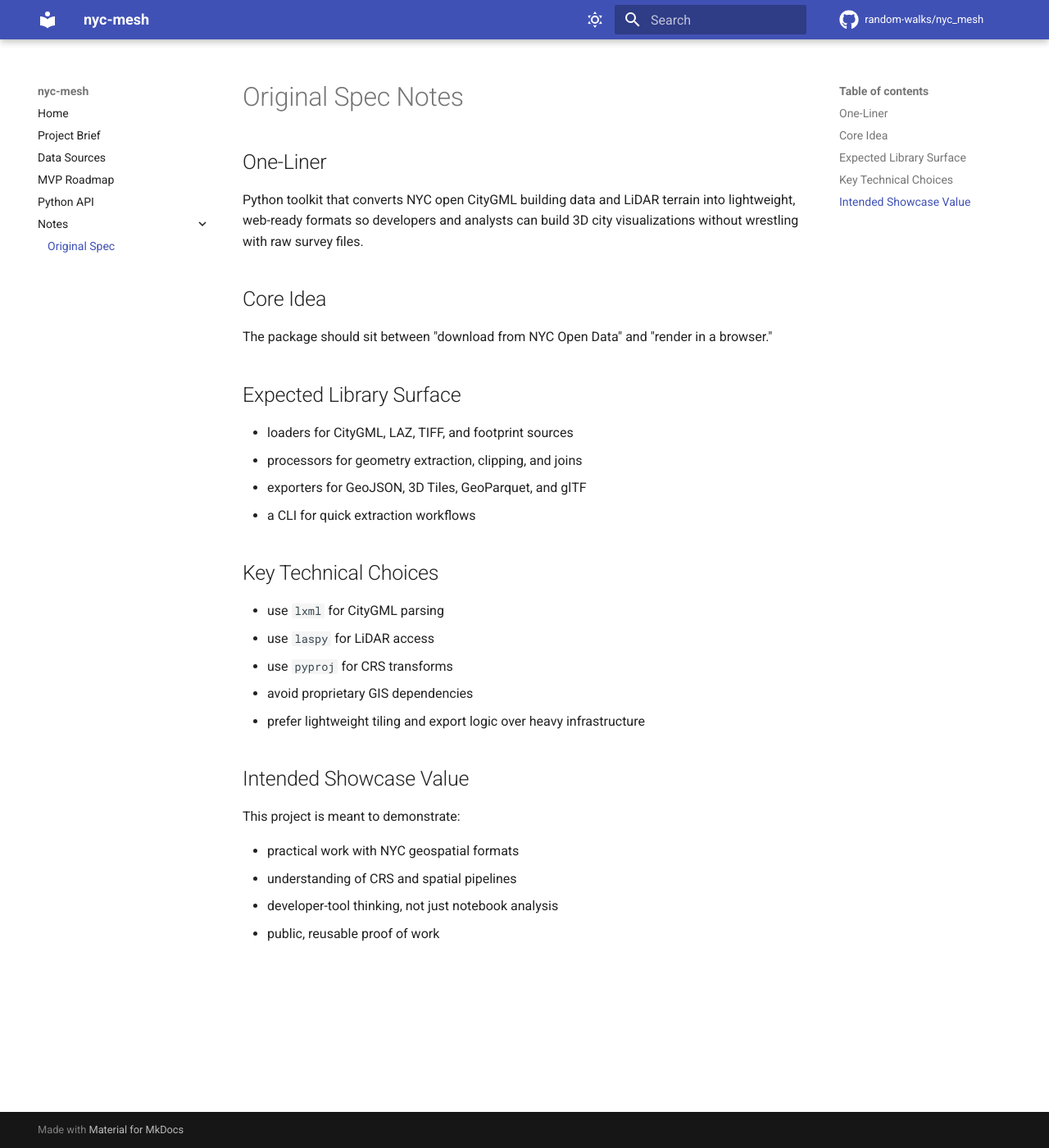
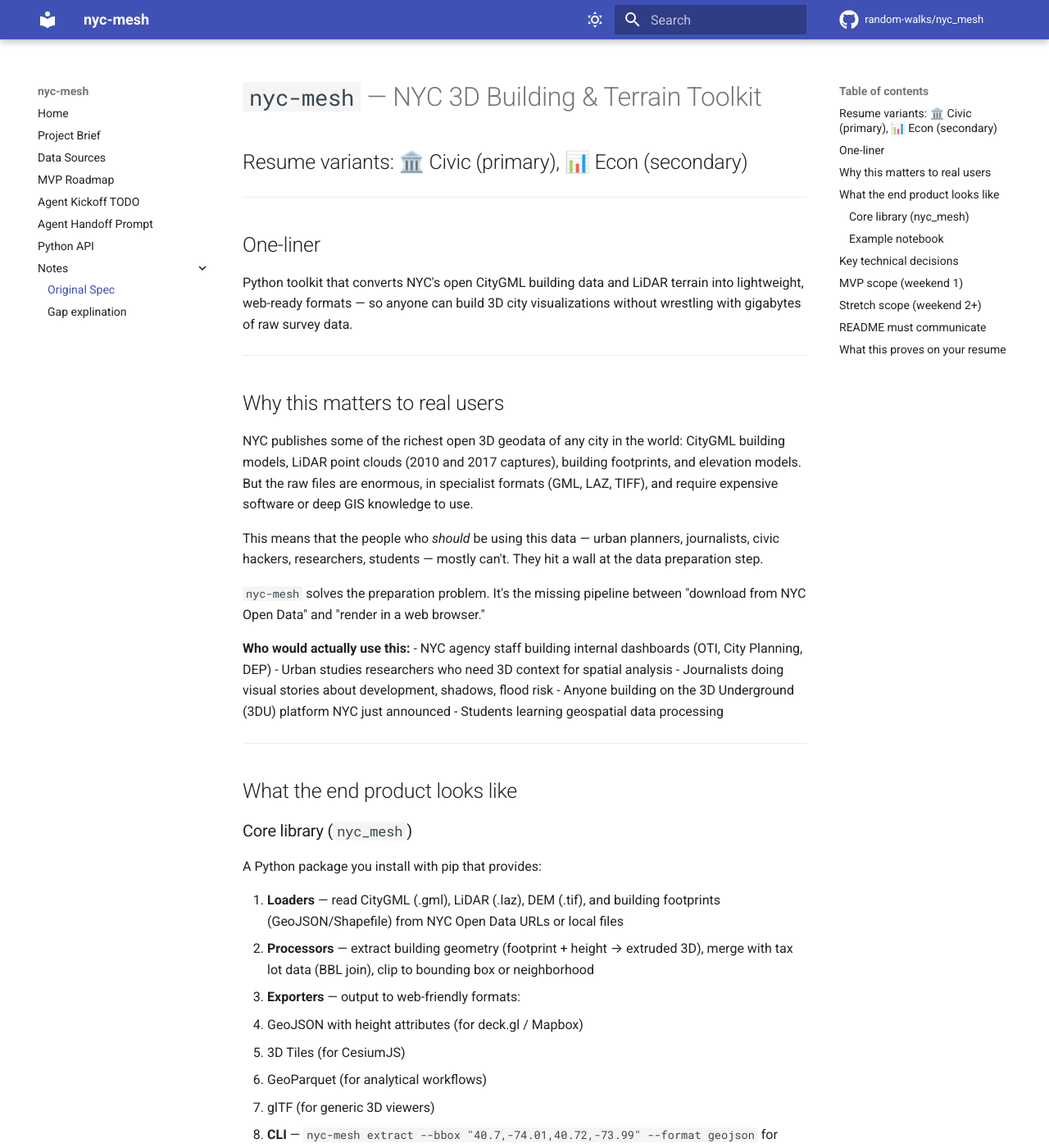
Before and after one commit to random-walks/nyc-mesh, an MkDocs documentation site: the page built from docs/notes/original-spec.md, in a window 1280 px wide and 1400 px high. Shown: the whole window at 82% size. Built offline with MkDocs 1.6.1 and Material for MkDocs 9.7.7, drawn with Linux system fonts in a browser that asks for light colours; comment, search, counter and statistics services are not loaded; some of the changed text lies outside the part shown.

Commit message:
Seed nyc-mesh planning docs and API scaffold.
Import the exact source spec and gap explanation, add kickoff handoff docs, and expose a typed NotImplemented package surface for v0.1 work.

Made-with: Cursor

```diff
--- a/docs/notes/original-spec.md
+++ b/docs/notes/original-spec.md
@@ -1,33 +1,104 @@
-# Original Spec Notes
+# `nyc-mesh` — NYC 3D Building & Terrain Toolkit
 
-## One-Liner
+## Resume variants: 🏛️ Civic (primary), 📊 Econ (secondary)
 
-Python toolkit that converts NYC open CityGML building data and LiDAR terrain into lightweight, web-ready formats so developers and analysts can build 3D city visualizations without wrestling with raw survey files.
+---
 
-## Core Idea
+## One-liner
 
-The package should sit between "download from NYC Open Data" and "render in a browser."
+Python toolkit that converts NYC's open CityGML building data and LiDAR terrain into lightweight, web-ready formats — so anyone can build 3D city visualizations without wrestling with gigabytes of raw survey data.
 
-## Expected Library Surface
+---
 
-- loaders for CityGML, LAZ, TIFF, and footprint sources
-- processors for geometry extraction, clipping, and joins
-- exporters for GeoJSON, 3D Tiles, GeoParquet, and glTF
-- a CLI for quick extraction workflows
+## Why this matters to real users
 
-## Key Technical Choices
+NYC publishes some of the richest open 3D geodata of any city in the world: CityGML building models, LiDAR point clouds (2010 and 2017 captures), building footprints, and elevation models. But the raw files are enormous, in specialist formats (GML, LAZ, TIFF), and require expensive software or deep GIS knowledge to use.
 
-- use `lxml` for CityGML parsing
-- use `laspy` for LiDAR access
-- use `pyproj` for CRS transforms
-- avoid proprietary GIS dependencies
-- prefer lightweight tiling and export logic over heavy infrastructure
+This means that the people who *should* be using this data — urban planners, journalists, civic hackers, researchers, students — mostly can't. They hit a wall at the data preparation step.
 
-## Intended Showcase Value
+`nyc-mesh` solves the preparation problem. It's the missing pipeline between "download from NYC Open Data" and "render in a web browser."
 
-This project is meant to demonstrate:
+**Who would actually use this:**
+- NYC agency staff building internal dashboards (OTI, City Planning, DEP)
+- Urban studies researchers who need 3D context for spatial analysis
+- Journalists doing visual stories about development, shadows, flood risk
+- Anyone building on the 3D Underground (3DU) platform NYC just announced
+- Students learning geospatial data processing
 
-- practical work with NYC geospatial formats
-- understanding of CRS and spatial pipelines
-- developer-tool thinking, not just notebook analysis
-- public, reusable proof of work
+---
+
+## What the end product looks like
+
+### Core library (`nyc_mesh`)
+
+A Python package you install with pip that provides:
+
+1. **Loaders** — read CityGML (.gml), LiDAR (.laz), DEM (.tif), and building footprints (GeoJSON/Shapefile) from NYC Open Data URLs or local files
+2. **Processors** — extract building geometry (footprint + height → extruded 3D), merge with tax lot data (BBL join), clip to bounding box or neighborhood
+3. **Exporters** — output to web-friendly formats:
+   - GeoJSON with height attributes (for deck.gl / Mapbox)
+   - 3D Tiles (for CesiumJS)
+   - GeoParquet (for analytical workflows)
+   - glTF (for generic 3D viewers)
+4. **CLI** — `nyc-mesh extract --bbox "40.7,-74.01,40.72,-73.99" --format geojson` for quick one-liners
+
+### Example notebook
+
+A Jupyter notebook that:
+- Downloads a neighborhood's worth of CityGML + LiDAR
+- Processes it through the pipeline
+- Renders a 3D visualization using deck.gl (via pydeck) or a static matplotlib 3D plot
+- Shows how to join building heights with PLUTO tax lot data for analytical use
+
+---
+
+## Key technical decisions
+
+**CityGML parsing:** Use `lxml` for XML parsing rather than a heavy GIS stack. NYC's CityGML is LoD1 (extruded footprints) which is simple geometry — no need for a full CityGML library. Extract `gml:Polygon` coordinates and `bldg:measuredHeight`.
+
+**LiDAR processing:** Use `laspy` for reading LAZ/LAS files. For terrain generation, do a simple grid interpolation (scipy) rather than requiring PDAL or GRASS. Keep the dependency tree shallow.
+
+**Coordinate systems:** NYC data uses EPSG:2263 (NY State Plane). Always convert to EPSG:4326 (WGS84) for web output. Use `pyproj` for transforms. This is a common gotcha that trips people up — handle it automatically.
+
+**Tiling:** For large-area exports, implement simple quad-tree tiling so the output doesn't choke web renderers. Each tile is a separate file with a manifest JSON.
+
+**No ESRI dependency.** The whole point is that this works with `pip install nyc-mesh` and nothing else. No ArcPy, no QGIS, no proprietary tools.
+
+---
+
+## MVP scope (weekend 1)
+
+- [ ] CityGML loader for NYC building data (one borough at a time)
+- [ ] Footprint + height extraction → GeoJSON with `height` property
+- [ ] Bounding box clipping
+- [ ] pydeck notebook rendering a neighborhood in 3D
+- [ ] README with install, quickstart, screenshot
+- [ ] Published to PyPI
+
+## Stretch scope (weekend 2+)
+
+- [ ] LiDAR terrain mesh generation
+- [ ] 3D Tiles export for CesiumJS
+- [ ] PLUTO join (BBL → tax lot attributes on each building)
+- [ ] CLI tool
+- [ ] GeoParquet export
+- [ ] Pre-built tile sets for each community district (hosted on GitHub Releases or S3)
+
+---
+
+## README must communicate
+
+1. **The problem:** NYC's 3D building data is incredible but inaccessible without specialist tools
+2. **The solution:** `pip install nyc-mesh` → three lines of Python → 3D buildings in your browser
+3. **A screenshot:** 3D rendering of a recognizable NYC neighborhood (DUMBO, LES, Midtown)
+4. **Data sources:** Link to every NYC Open Data URL used, with license info
+5. **Who it's for:** explicitly name urban planners, researchers, journalists, civic hackers
+
+---
+
+## What this proves on your resume
+
+- You can work with CityGML, LiDAR, and the exact spatial formats NYC OTI manages
+- You understand coordinate systems, spatial data pipelines, and web-friendly geo formats
+- You can build developer tools (CLI, pip package) not just notebooks
+- You care about making data accessible, not just analyzing it — which is the OTI mission
--- a/mkdocs.yml
+++ b/mkdocs.yml
@@ -52,6 +52,9 @@ nav:
   - Project Brief: project-brief.md
   - Data Sources: data-sources.md
   - MVP Roadmap: mvp-roadmap.md
+  - Agent Kickoff TODO: agent-kickoff-todo.md
+  - Agent Handoff Prompt: agent-handoff-prompt.md
   - Python API: api.md
   - Notes:
       - Original Spec: notes/original-spec.md
+      - Gap explination: notes/gap-explination.md
--- a/pyproject.toml
+++ b/pyproject.toml
@@ -31,6 +31,9 @@ classifiers = [
 ]
 dynamic = ["version"]
 dependencies = []
+
+[project.scripts]
+nyc-mesh = "nyc_mesh.cli:main"
 
 [project.urls]
 Homepage = "https://github.com/random-walks/nyc-mesh"
```
Also changed, not shown: README.md (+17 -7 lines), docs/agent-handoff-prompt.md (added, +1 -0 lines), docs/agent-kickoff-todo.md (added, +41 -0 lines), docs/api.md (+22 -6 lines), docs/index.md (+8 -0 lines), docs/notes/gap-explination.md (added, +82 -0 lines), src/nyc_mesh/__init__.py (+27 -3 lines), 8 other files.
